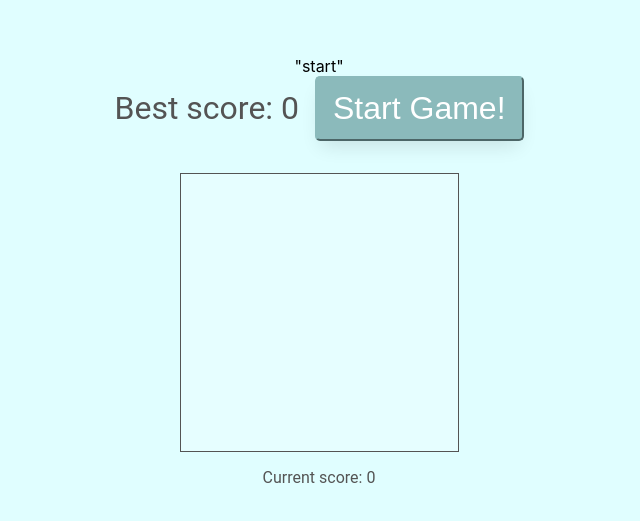
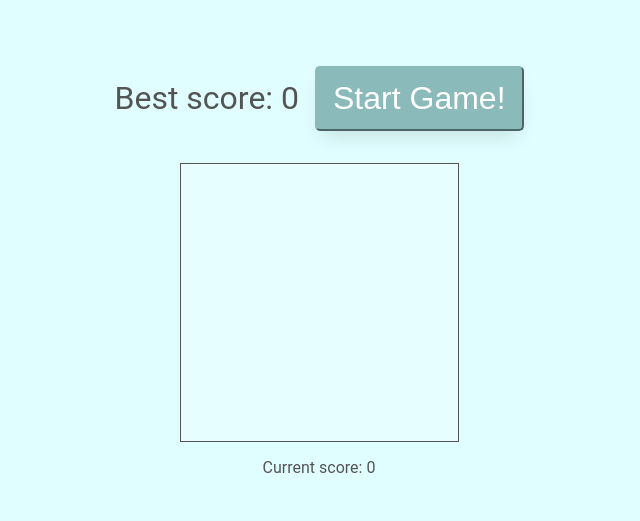
Before and after one commit to YrenR/react-snake-nagini, a React (Create React App) app: page / in a window 1280 px wide. Shown: the part 129-650 px from the top of the page, without its empty margins (321-961 px from the left). Built offline with nearby package versions, Linux system fonts and the light colour scheme.

Commit message:
feat: add panel inside of App

```diff
--- a/src/pages/App.tsx
+++ b/src/pages/App.tsx
@@ -4,37 +4,6 @@ import "./App.css";
 import { StateGame } from "./app.interface";
 import { delayBoard, sizeBoard } from "../constants/index";
 
-const Panel = ({
-  state,
-  setStateGame,
-  score,
-}: {
-  state: StateGame;
-  setStateGame: (state: StateGame, score: number) => void;
-  score: number;
-}): JSX.Element => {
-  const getMessage = (): string => {
-    if (state === "start") return "Start Game!";
-    else return "Retry!";
-  };
-
-  return (
-    <div className="panel">
-      <div className="panel-header">
-        <span className="panel-score">Best score: {score}</span>
-        <button className="btn-start-game" onClick={() => setStateGame("play", 0)}>
-          {getMessage()}
-        </button>
-      </div>
-    </div>
-  );
-};
-
-/**
- * Todo:
- * crear fichero de constantes para rowm column, delay
- * @returns
- */
 function App(): JSX.Element {
   const [stateGame, setStateGame] = useState<StateGame>("start");
   const [score, setScore] = useState<number>(0);
@@ -50,6 +19,11 @@ function App(): JSX.Element {
     setScore(scoreGame);
   };
 
+  const getMessage = (): string => {
+    if (stateGame === "start") return "Start Game!";
+    else return "Retry!";
+  };
+
   /**
    * Todo:
    * state={stateGame} y setStateGame, habria que pasarlo de otra forma, Context o algo
@@ -57,8 +31,14 @@ function App(): JSX.Element {
   return (
     <div className="main-container">
       <div className="section-game">
-        {JSON.stringify(stateGame)}
-        <Panel state={stateGame} setStateGame={handlerStateGame} score={score} />
+        <div className="panel">
+          <div className="panel-header">
+            <span className="panel-score">Best score: {score}</span>
+            <button className="btn-start-game" onClick={() => handlerStateGame("play", 0)}>
+              {getMessage()}
+            </button>
+          </div>
+        </div>
         <Board
           sizeRow={sizeBoard.row}
           sizeColumn={sizeBoard.column}
```
